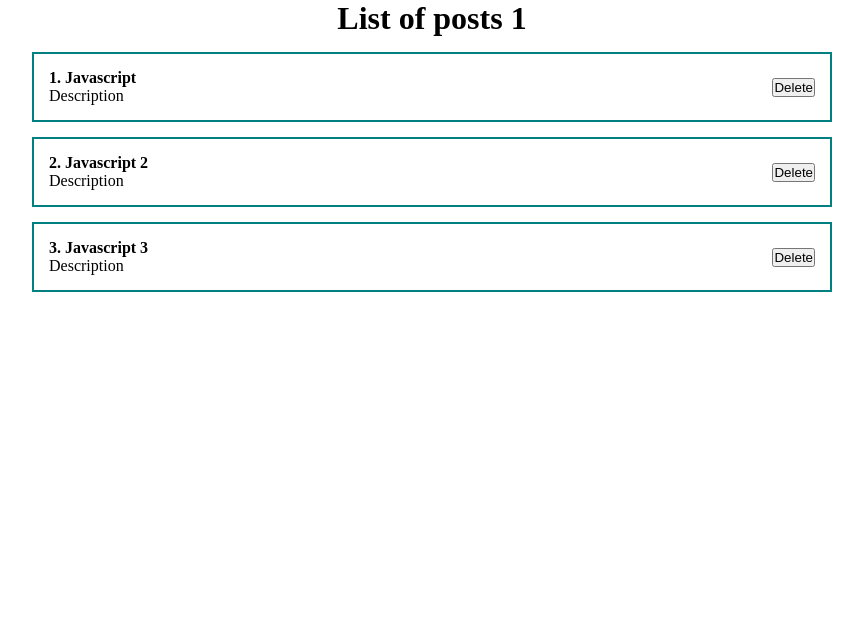
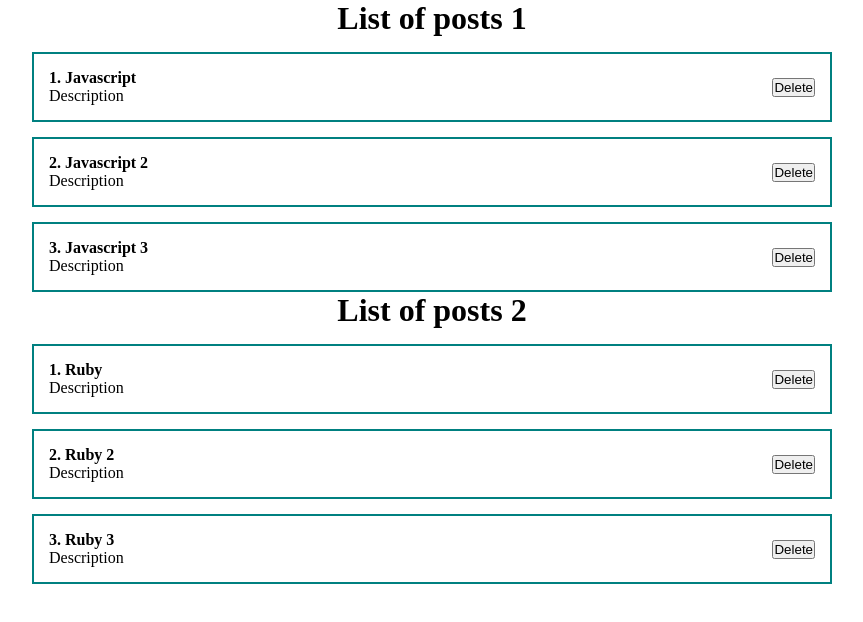
Before and after one commit to AndreyChim/react-fund-course, a React (Create React App) app: page / in a window 1280 px wide. Shown: the top 622 px of the page, without its empty margins (208-1071 px from the left). Built offline with nearby package versions, Linux system fonts and the light colour scheme.

Commit message:
Add new posts array

```diff
--- a/src/App.js
+++ b/src/App.js
@@ -11,7 +11,11 @@ function App() {
     { id: 2, title: 'Javascript 2', body: 'Description'}, // object structure like props
     { id: 3, title: 'Javascript 3', body: 'Description'}
   ])
-
+  const [posts2, setPosts2] = useState([
+    { id: 1, title: 'Ruby', body: 'Description'}, // pass an array of objects as the default value
+    { id: 2, title: 'Ruby 2', body: 'Description'}, // object structure like props
+    { id: 3, title: 'Ruby 3', body: 'Description'}
+  ])
   // Check original posts array
   // console.log('Posts in App:', posts)
 
@@ -27,6 +31,7 @@ function App() {
   return (
     <div className="App">
        <PostList posts={posts} title="List of posts 1"/>
+       <PostList posts={posts2} title="List of posts 2"/>
     </div>
   );
 }
```
